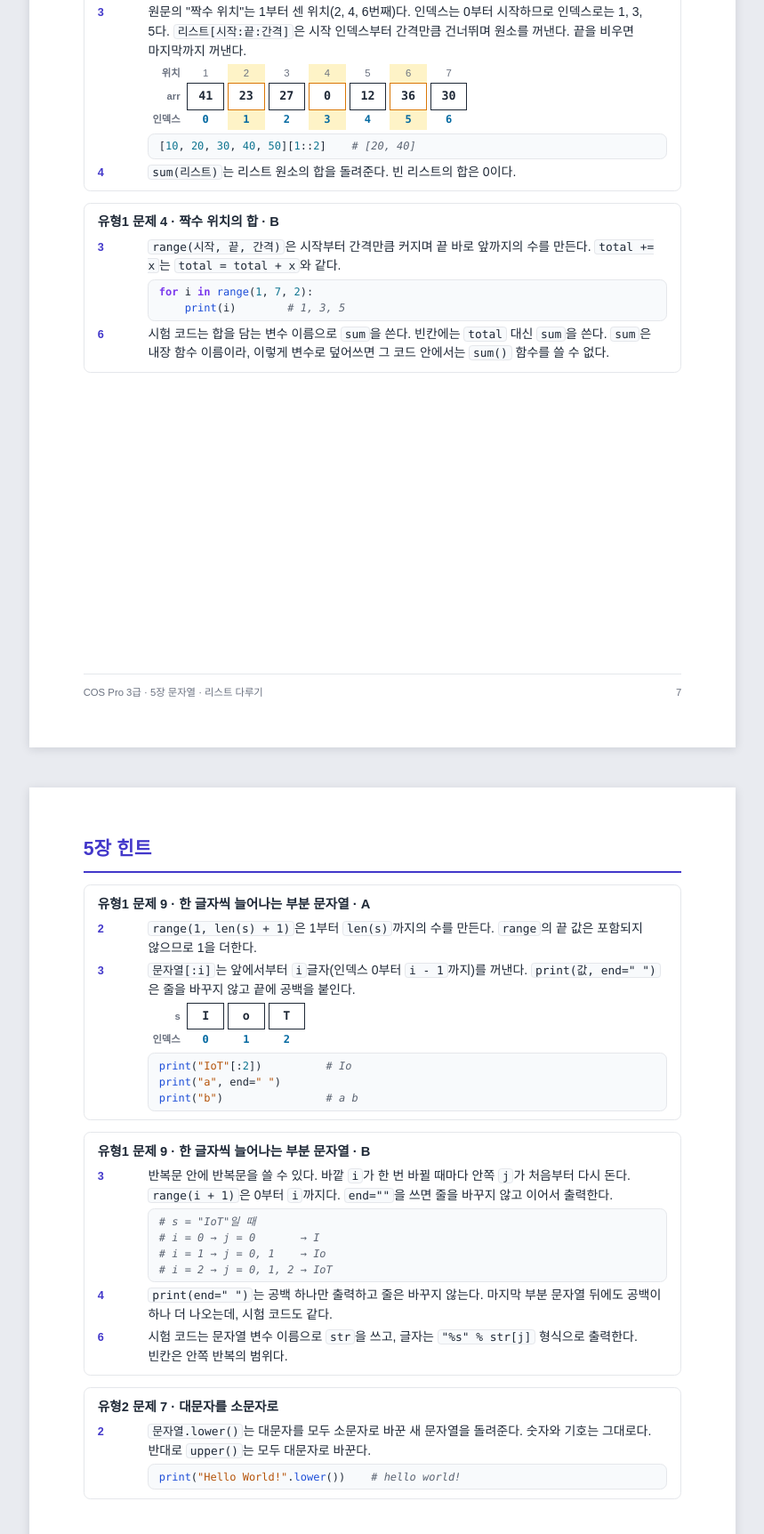
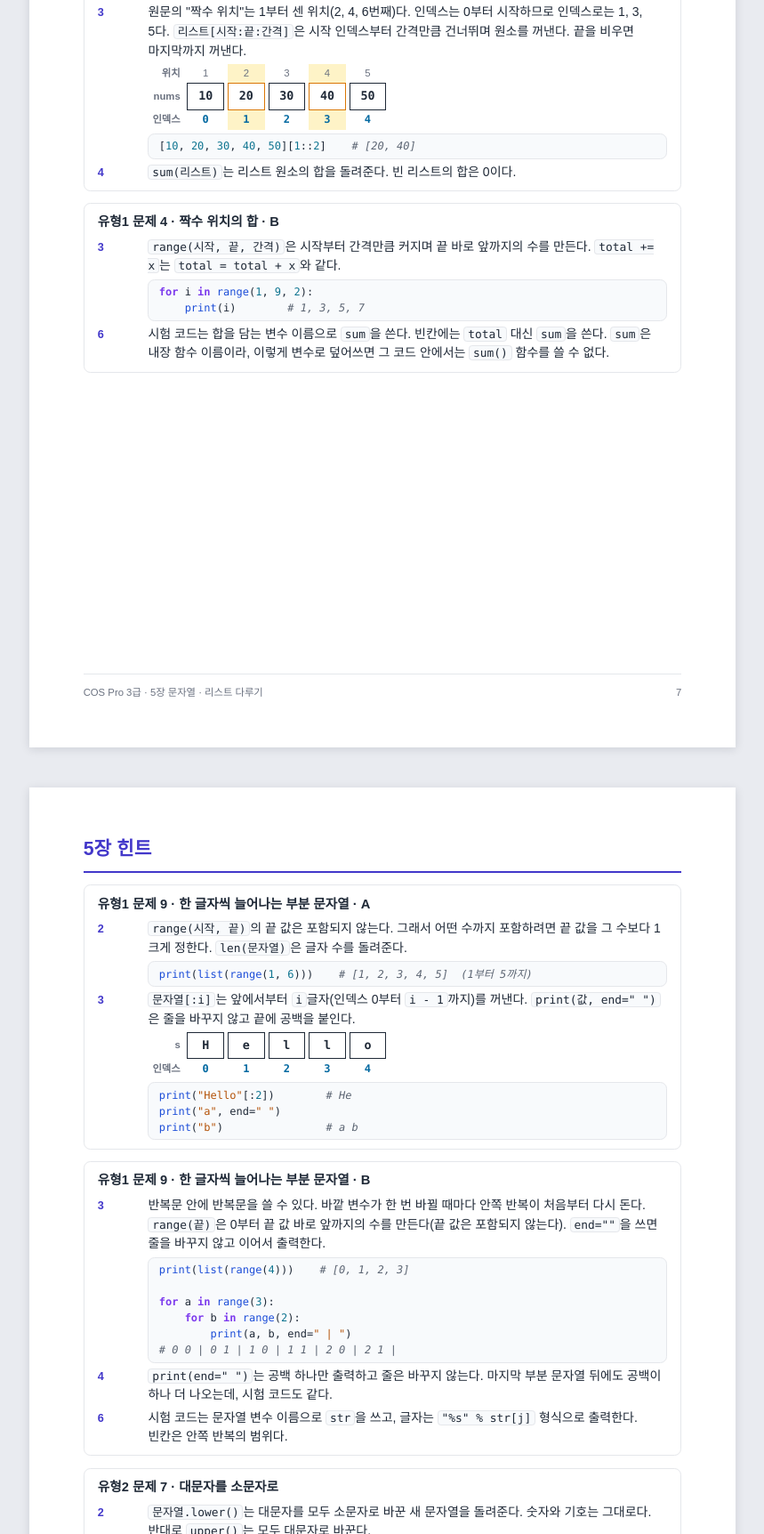
Before and after one commit to jxxngin/cos-pro, a plain HTML site: page grade3/ch05-string-list.html in a window 1280 px wide. Shown: the part 7335-9059 px from the top of the page at 89% size, without its empty margins (210-1069 px from the left). Drawn offline with Linux system fonts and the light colour scheme; a web font is replaced by a local one.

Commit message:
Keep chapter 5 hints from revealing blanks or reusing problem values (review)
- 유형1 문제 9 B hint 3: explain range(end) with range(4) and a separate nested-loop example
  (no longer shows range(i + 1), the exam blank answer)
- 유형1 문제 9 A hints: general range end rule and "Hello" instead of the example "IoT"
- 유형1 문제 4 hints: separate list (10..50) and range(1, 9, 2) instead of the example values

Co-Authored-By: Claude Opus 5.5 <noreply@anthropic.com>

```diff
--- a/grade3/ch05-string-list.html
+++ b/grade3/ch05-string-list.html
@@ -233,9 +233,9 @@ nums = list(map(int, input().split()))   # "1 2 3" → [1, 2, 3]
 </pre></span></li>
       <li><span class="no">3</span><span><p>원문의 "짝수 위치"는 1부터 센 위치(2, 4, 6번째)다. 인덱스는 0부터 시작하므로 인덱스로는 1, 3, 5다. <code>리스트[시작:끝:간격]</code>은 시작 인덱스부터 간격만큼 건너뛰며 원소를 꺼낸다. 끝을 비우면 마지막까지 꺼낸다.</p>
         <table class="cells">
-          <tr class="pos"><th>위치</th><td>1</td><td class="hl">2</td><td>3</td><td class="hl">4</td><td>5</td><td class="hl">6</td><td>7</td></tr>
-          <tr class="val"><th>arr</th><td>41</td><td class="hl">23</td><td>27</td><td class="hl">0</td><td>12</td><td class="hl">36</td><td>30</td></tr>
-          <tr class="idx"><th>인덱스</th><td>0</td><td class="hl">1</td><td>2</td><td class="hl">3</td><td>4</td><td class="hl">5</td><td>6</td></tr>
+          <tr class="pos"><th>위치</th><td>1</td><td class="hl">2</td><td>3</td><td class="hl">4</td><td>5</td></tr>
+          <tr class="val"><th>nums</th><td>10</td><td class="hl">20</td><td>30</td><td class="hl">40</td><td>50</td></tr>
+          <tr class="idx"><th>인덱스</th><td>0</td><td class="hl">1</td><td>2</td><td class="hl">3</td><td>4</td></tr>
         </table>
 <pre class="code plain">
 [10, 20, 30, 40, 50][1::2]    # [20, 40]
@@ -248,8 +248,8 @@ nums = list(map(int, input().split()))   # "1 2 3" → [1, 2, 3]
     <ol>
       <li><span class="no">3</span><span><p><code>range(시작, 끝, 간격)</code>은 시작부터 간격만큼 커지며 끝 바로 앞까지의 수를 만든다. <code>total += x</code>는 <code>total = total + x</code>와 같다.</p>
 <pre class="code plain">
-for i in range(1, 7, 2):
-    print(i)        # 1, 3, 5
+for i in range(1, 9, 2):
+    print(i)        # 1, 3, 5, 7
 </pre></span></li>
       <li><span class="no">6</span><span><p>시험 코드는 합을 담는 변수 이름으로 <code>sum</code>을 쓴다. 빈칸에는 <code>total</code> 대신 <code>sum</code>을 쓴다. <code>sum</code>은 내장 함수 이름이라, 이렇게 변수로 덮어쓰면 그 코드 안에서는 <code>sum()</code> 함수를 쓸 수 없다.</p></span></li>
     </ol>
@@ -261,14 +261,17 @@ for i in range(1, 7, 2):
   <div class="answer hint-box">
     <h3>유형1 문제 9 · 한 글자씩 늘어나는 부분 문자열 · A</h3>
     <ol>
-      <li><span class="no">2</span><span><p><code>range(1, len(s) + 1)</code>은 1부터 <code>len(s)</code>까지의 수를 만든다. <code>range</code>의 끝 값은 포함되지 않으므로 1을 더한다.</p></span></li>
+      <li><span class="no">2</span><span><p><code>range(시작, 끝)</code>의 끝 값은 포함되지 않는다. 그래서 어떤 수까지 포함하려면 끝 값을 그 수보다 1 크게 정한다. <code>len(문자열)</code>은 글자 수를 돌려준다.</p>
+<pre class="code plain">
+print(list(range(1, 6)))    # [1, 2, 3, 4, 5]  (1부터 5까지)
+</pre></span></li>
       <li><span class="no">3</span><span><p><code>문자열[:i]</code>는 앞에서부터 <code>i</code>글자(인덱스 0부터 <code>i - 1</code>까지)를 꺼낸다. <code>print(값, end=" ")</code>은 줄을 바꾸지 않고 끝에 공백을 붙인다.</p>
         <table class="cells">
-          <tr class="val"><th>s</th><td>I</td><td>o</td><td>T</td></tr>
-          <tr class="idx"><th>인덱스</th><td>0</td><td>1</td><td>2</td></tr>
+          <tr class="val"><th>s</th><td>H</td><td>e</td><td>l</td><td>l</td><td>o</td></tr>
+          <tr class="idx"><th>인덱스</th><td>0</td><td>1</td><td>2</td><td>3</td><td>4</td></tr>
         </table>
 <pre class="code plain">
-print("IoT"[:2])          # Io
+print("Hello"[:2])        # He
 print("a", end=" ")
 print("b")                # a b
 </pre></span></li>
@@ -277,12 +280,14 @@ print("b")                # a b
   <div class="answer hint-box">
     <h3>유형1 문제 9 · 한 글자씩 늘어나는 부분 문자열 · B</h3>
     <ol>
-      <li><span class="no">3</span><span><p>반복문 안에 반복문을 쓸 수 있다. 바깥 <code>i</code>가 한 번 바뀔 때마다 안쪽 <code>j</code>가 처음부터 다시 돈다. <code>range(i + 1)</code>은 0부터 <code>i</code>까지다. <code>end=""</code>을 쓰면 줄을 바꾸지 않고 이어서 출력한다.</p>
+      <li><span class="no">3</span><span><p>반복문 안에 반복문을 쓸 수 있다. 바깥 변수가 한 번 바뀔 때마다 안쪽 반복이 처음부터 다시 돈다. <code>range(끝)</code>은 0부터 끝 값 바로 앞까지의 수를 만든다(끝 값은 포함되지 않는다). <code>end=""</code>을 쓰면 줄을 바꾸지 않고 이어서 출력한다.</p>
 <pre class="code plain">
-# s = "IoT"일 때
-# i = 0 → j = 0       → I
-# i = 1 → j = 0, 1    → Io
-# i = 2 → j = 0, 1, 2 → IoT
+print(list(range(4)))    # [0, 1, 2, 3]
+
+for a in range(3):
+    for b in range(2):
+        print(a, b, end=" | ")
+# 0 0 | 0 1 | 1 0 | 1 1 | 2 0 | 2 1 |
 </pre></span></li>
       <li><span class="no">4</span><span><p><code>print(end=" ")</code>는 공백 하나만 출력하고 줄은 바꾸지 않는다. 마지막 부분 문자열 뒤에도 공백이 하나 더 나오는데, 시험 코드도 같다.</p></span></li>
       <li><span class="no">6</span><span><p>시험 코드는 문자열 변수 이름으로 <code>str</code>을 쓰고, 글자는 <code>"%s" % str[j]</code> 형식으로 출력한다. 빈칸은 안쪽 반복의 범위다.</p></span></li>
```
